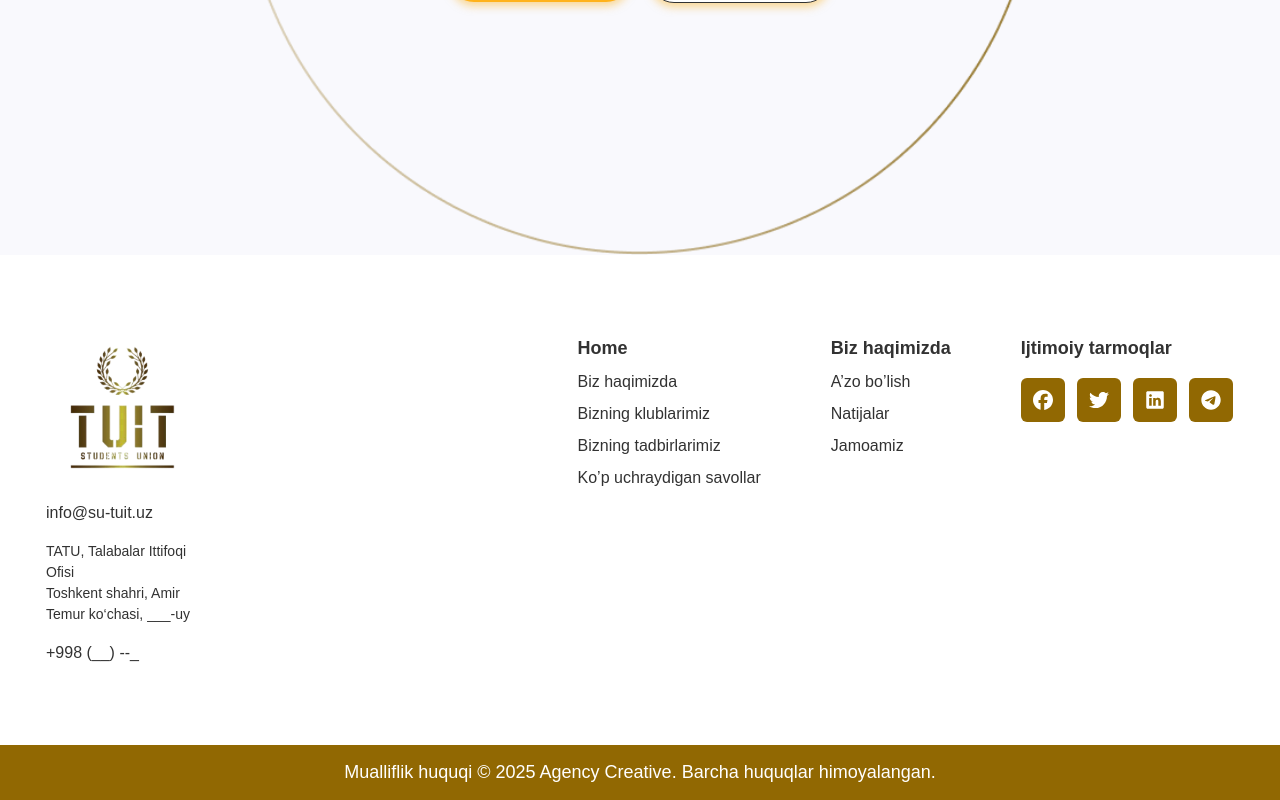
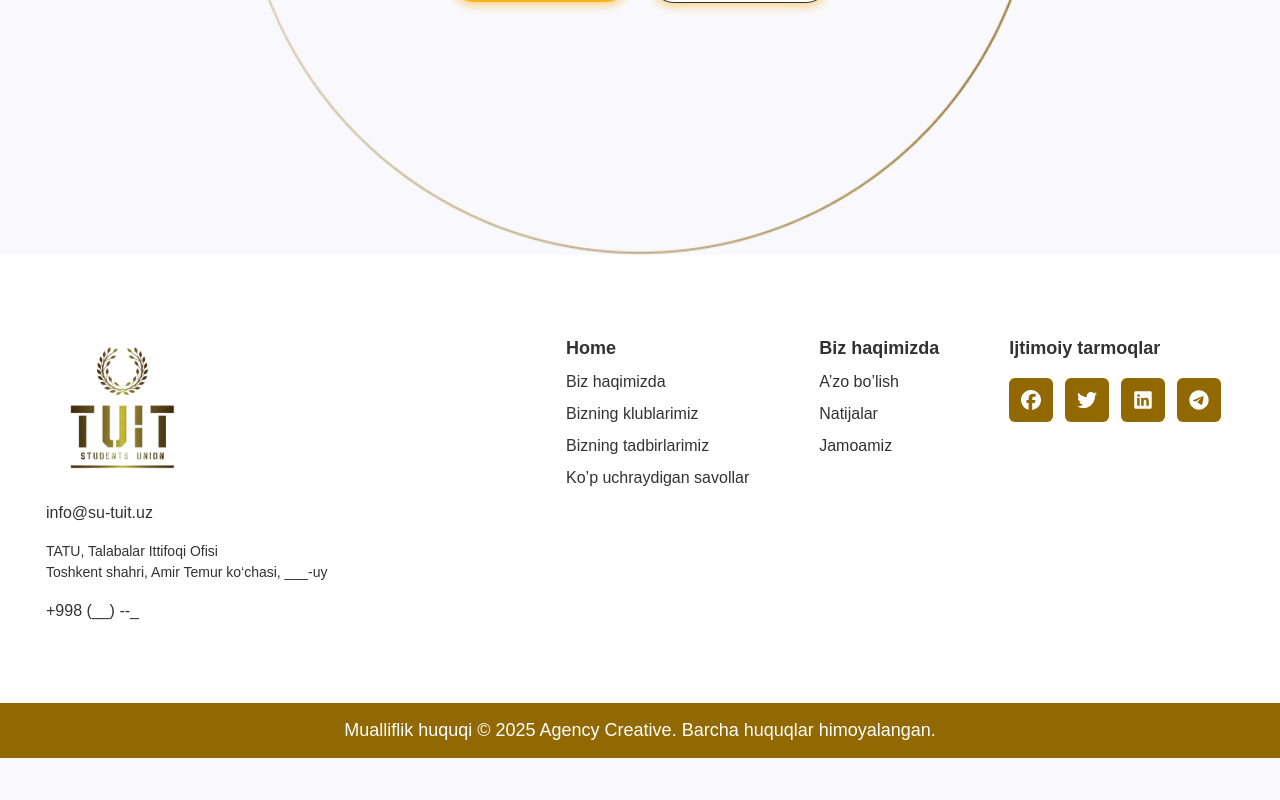
Before and after one commit to murodil01/Student-Union, a React (Vite) app: page / in a window 1280 px wide. Shown: the part 7517-8317 px from the top of the page. After the commit the page ends 8275 px from the top, so only its background shows below. Built offline with nearby package versions, Linux system fonts and the light colour scheme.

Commit message:
changed footer

```diff
--- a/src/components/footer/index.jsx
+++ b/src/components/footer/index.jsx
@@ -7,9 +7,9 @@ const Footer = () => {
   return (
     <>
       <div className="bg-white footer-top">
-        <div className="max-w-[1220px]  mx-auto px-4 py-[80px] flex flex-col lg:flex-row gap-x-94 gap-y-10 items-start justify-between">
+        <div className="max-w-[1220px]  mx-auto px-4 py-[80px] flex flex-col lg:flex-row gap-x-55 gap-y-10 items-start justify-between">
           {/* Logo & Contact */}
-          <div className="flex flex-col gap-4">
+          <div className="flex flex-col gap-4 max-w-[300px] w-full">
             <img
               className="w-[100px] sm:w-[120px] md:w-[132px] lg:w-[150px] h-auto object-contain"
               src={logo}
```
